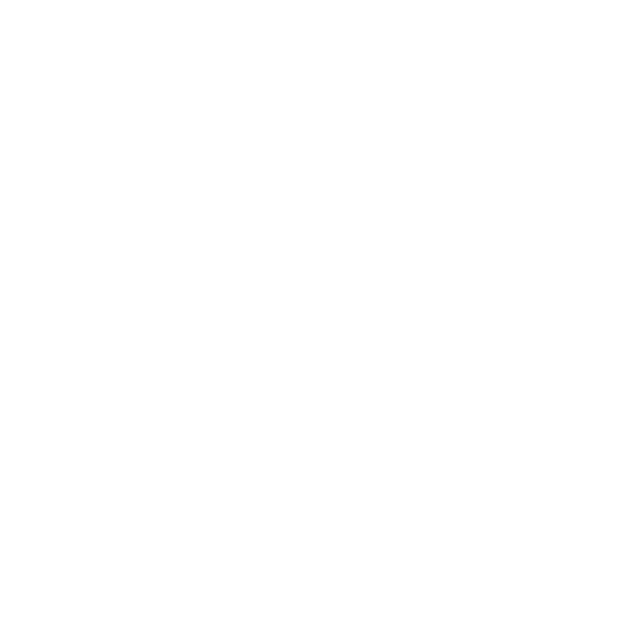
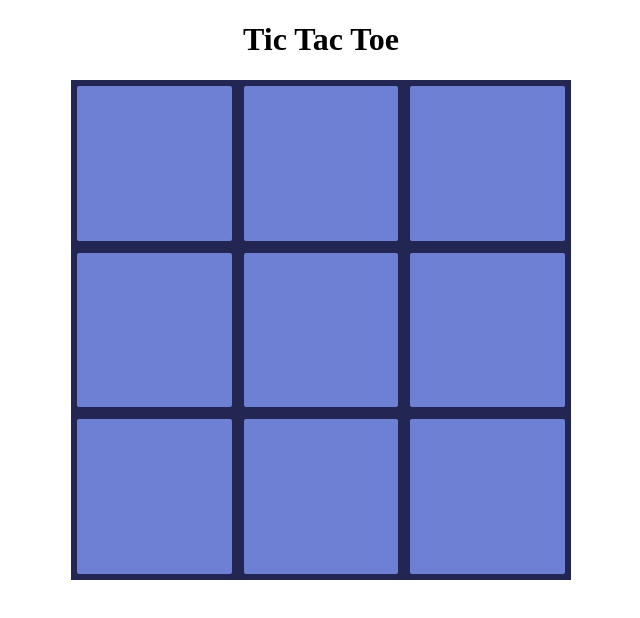
Before and after one commit to phuihumu/tic-tac-toe, a plain HTML site: page index.html in a window 1280 px wide. Shown: the whole page, without its empty margins (319-959 px from the left). Drawn offline with Linux system fonts and the light colour scheme.

Commit message:
Created base tic tac toe game board with JavaScript function and CSS.

```diff
--- a/index.html
+++ b/index.html
@@ -6,6 +6,7 @@
         <link rel="stylesheet" href="style.css">
     </head>
     <body>
+        <h1 class="title">Tic Tac Toe</h1>
         <div class="container">
 
         </div>
--- a/js-file.js
+++ b/js-file.js
@@ -30,14 +30,12 @@ const gameBoard = (() => {
 const displayController = (() => {
     const container = document.querySelector('.container');
     const createBoard = (gameboard) => {
-        for (let i = 0; i < 3; i++)
+        for (let i = 0; i < 9; i++)
         {
-            for (let j = 0; j < 3; j++)
-            {
-                let cell = document.createElement('div');
-                cell.classList.add('cell');
-                container.appendChild(cell);
-            }
+            let cell = document.createElement('div');
+            cell.setAttribute('id', i);
+            cell.classList.add('cell');
+            container.appendChild(cell);
         }
     };
     return {createBoard};
@@ -53,3 +51,6 @@ const Player = (symbol) => {
     };
     return {getSymbol, victory}
 };
+
+displayController.createBoard(gameBoard.getGameBoard());
+console.log(gameBoard.getGameBoard());
--- a/style.css
+++ b/style.css
@@ -0,0 +1,19 @@
+.title {
+    text-align: center;
+}
+
+.container {
+    display: grid;
+    margin: auto;
+    height: 500px;
+    width: 500px;
+    grid-template-rows: repeat(3, 1fr);
+    grid-template-columns: repeat(3, 1fr);
+    background-color: rgb(35, 38, 82);
+}
+
+.cell {
+    background-color: rgb(109, 128, 211);
+    border-radius: 8px;
+    border: 6px solid rgb(35, 38, 82);
+}
```
